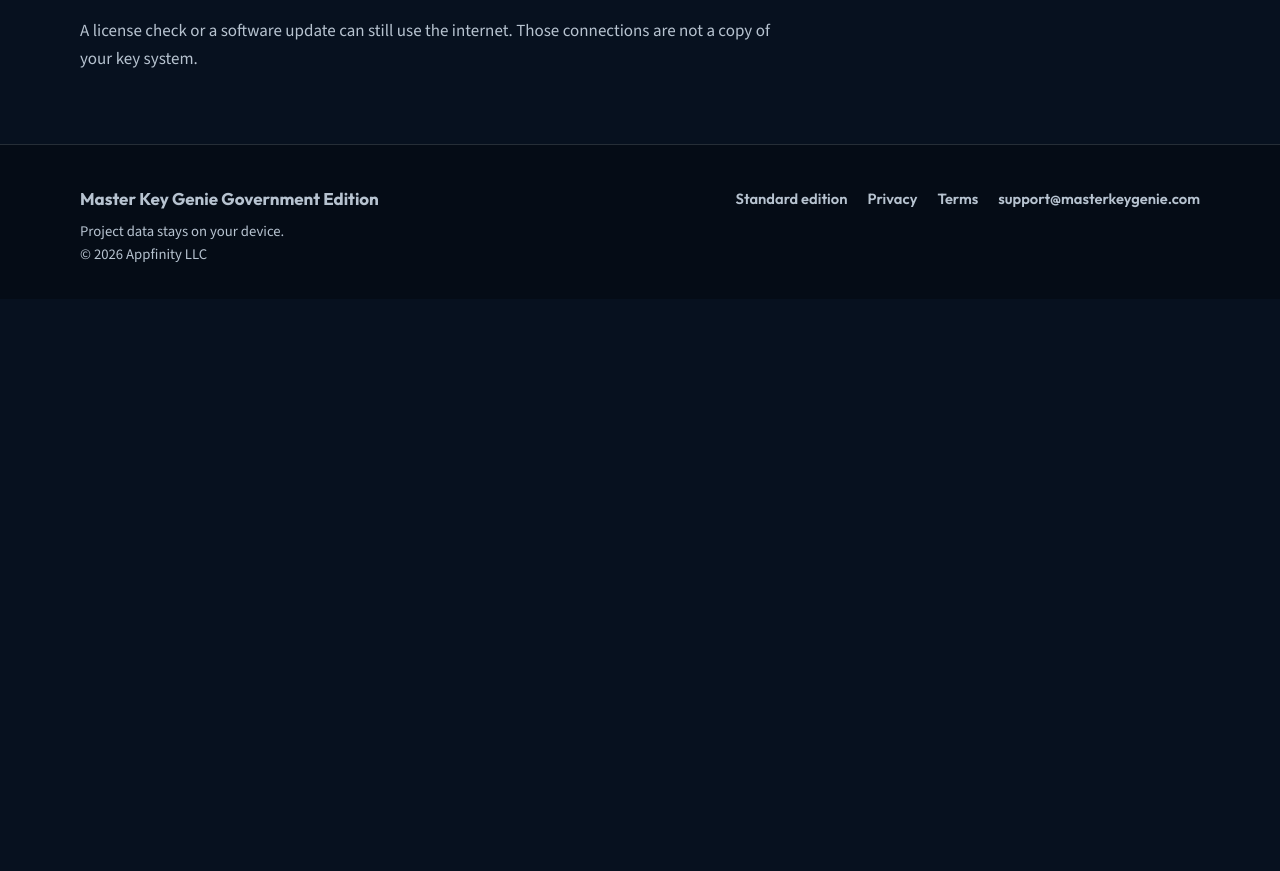
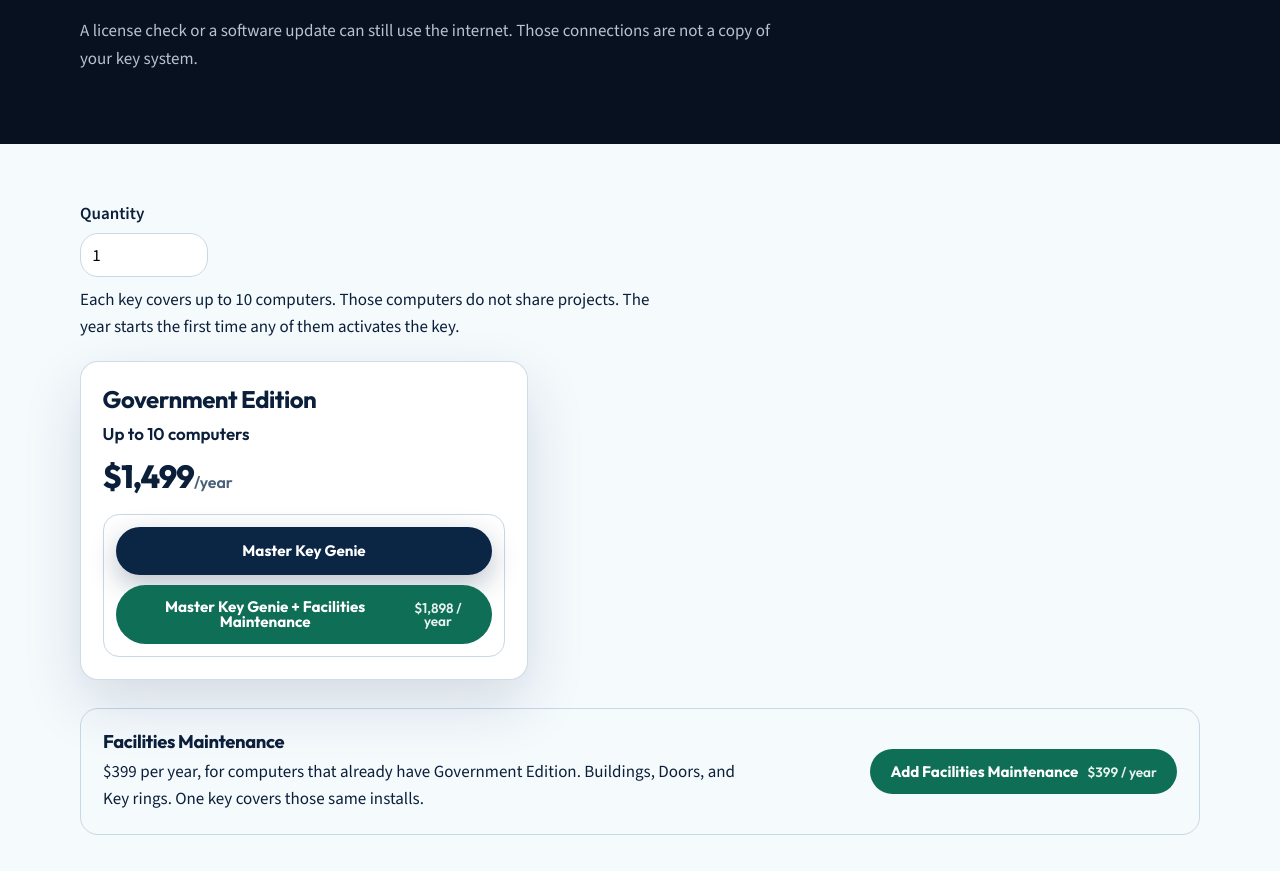
Before and after one commit to jhoarty/MasterKeyGenie, a plain HTML site: page government.html in a window 1280 px wide. Shown: the part 809-1680 px from the top of the page. Before the commit the page ends 1108 px from the top, so only its background shows below. Drawn offline with nearby package versions, Linux system fonts and the light colour scheme.

Commit message:
Sell the Government Edition on its own page.
Co-authored-by: Cursor <cursoragent@cursor.com>

```diff
--- a/css/styles.css
+++ b/css/styles.css
@@ -1989,6 +1989,22 @@ body.gov .btn-silver:hover {
   color: var(--gov-muted);
 }
 
+.gov-checkout {
+  background: var(--surface);
+  color: var(--ink);
+  padding: 3.5rem 0 1rem;
+}
+
+.gov-checkout h2,
+.gov-checkout p,
+.gov-checkout label {
+  color: inherit;
+}
+
+body.gov .gov-checkout .plan-grid {
+  grid-template-columns: minmax(0, 28rem);
+}
+
 body.gov .site-footer {
   background: #050c16;
   border-top-color: rgba(213, 221, 230, 0.16);
--- a/government.html
+++ b/government.html
@@ -6,7 +6,7 @@
     <title>Government Edition &mdash; Master Key Genie</title>
     <meta
       name="description"
-      content="Master Key Genie Government Edition is coming soon. Master key systems design with project data stored exclusively on your device. No cloud storage. No device sync."
+      content="Master Key Genie Government Edition. $1,499 a year for up to 10 computers. Project data stays on the device. Facilities Maintenance is $399 a year."
     />
     <meta
       name="keywords"
@@ -19,7 +19,7 @@
       href="https://fonts.googleapis.com/css2?family=Outfit:wght@500;600;700;800&family=Source+Sans+3:wght@400;500;600;700&display=swap"
       rel="stylesheet"
     />
-    <link rel="stylesheet" href="css/styles.css?v=21" />
+    <link rel="stylesheet" href="css/styles.css?v=23" />
   </head>
   <body class="gov">
     <header class="site-header">
@@ -40,6 +40,7 @@
         </button>
         <ul class="nav-links" id="site-nav">
           <li><a href="government.html" aria-current="page">This edition</a></li>
+          <li><a href="#buy">Pricing</a></li>
           <li><a href="index.html">Standard edition</a></li>
           <li><a href="contact.html">Contact</a></li>
         </ul>
@@ -59,18 +60,14 @@
             />
           </div>
           <div>
-            <p class="gov-kicker">Coming soon</p>
+            <p class="gov-kicker">Local data only</p>
             <h1>Your key systems. Your device. Your control.</h1>
             <p class="gov-statement">
               Master key systems design with project data stored exclusively on
               your device. No cloud storage. No device sync.
             </p>
             <div class="gov-actions">
-              <a
-                class="btn btn-emerald"
-                href="mailto:support@masterkeygenie.com?subject=Government%20Edition"
-                >Ask to be notified</a
-              >
+              <a class="btn btn-emerald" href="#buy">See pricing</a>
               <a class="btn btn-silver" href="index.html">Standard edition</a>
             </div>
           </div>
@@ -109,6 +106,69 @@
           </p>
         </div>
       </section>
+
+      <section class="gov-checkout" id="buy">
+        <div class="container page-plans">
+          <div class="license-qty">
+            <label for="license-quantity">Quantity</label>
+            <input
+              id="license-quantity"
+              type="number"
+              min="1"
+              max="500"
+              value="1"
+              inputmode="numeric"
+            />
+            <p>
+              Each key covers up to 10 computers. Those computers do not share
+              projects. The year starts the first time any of them activates
+              the key.
+            </p>
+          </div>
+          <p class="pricing-status" id="pricing-notice" role="status">
+            Online checkout is not connected yet. You have not been charged.
+            The prices below are the yearly plans.
+          </p>
+          <div class="plan-grid">
+            <article class="plan-card">
+              <h2>Government Edition</h2>
+              <p class="plan-people">Up to 10 computers</p>
+              <p class="plan-price">$1,499<span>/year</span></p>
+              <div class="plan-actions">
+                <button class="btn btn-primary" type="button" data-buy="government">
+                  Master Key Genie
+                </button>
+                <button
+                  class="btn btn-facilities"
+                  type="button"
+                  data-buy="government_facilities"
+                >
+                  Master Key Genie + Facilities Maintenance
+                  <span class="plan-action-price">$1,898 / year</span>
+                </button>
+              </div>
+            </article>
+          </div>
+          <div class="addon-buy" id="facilities">
+            <div>
+              <h2>Facilities Maintenance</h2>
+              <p>
+                $399 per year, for computers that already have Government
+                Edition. Buildings, Doors, and Key rings. One key covers those
+                same installs.
+              </p>
+            </div>
+            <button
+              class="btn btn-facilities"
+              type="button"
+              data-buy="government_facilities_only"
+            >
+              Add Facilities Maintenance
+              <span class="plan-action-price">$399 / year</span>
+            </button>
+          </div>
+        </div>
+      </section>
     </main>
 
     <footer class="site-footer">
@@ -133,7 +193,9 @@
       </div>
     </footer>
 
+    <script src="js/links.js"></script>
     <script src="js/main.js"></script>
+    <script src="js/pricing.js"></script>
     <script>
       document.getElementById("year").textContent = new Date().getFullYear();
     </script>
--- a/js/pricing.js
+++ b/js/pricing.js
@@ -34,15 +34,30 @@
     button.addEventListener("click", () => {
       const kind = button.getAttribute("data-buy") || "";
       const facilitiesOnly = kind === "facilities";
+      const government =
+        kind === "government" ||
+        kind === "government_facilities" ||
+        kind === "government_facilities_only";
       const tier = plans[kind];
       const quantityInput = document.getElementById("license-quantity");
       const quantity = quantityInput ? Number(quantityInput.value) : 1;
-      if (!facilitiesOnly && !tier) return;
+      if (!facilitiesOnly && !government && !tier) return;
       if (!Number.isFinite(quantity) || quantity < 1 || quantity > 500) {
         showStatus("Quantity must be from 1 to 500. You have not been charged.");
         return;
       }
-      const payload = facilitiesOnly
+      const payload = government
+        ? kind === "government_facilities_only"
+          ? {
+              product: "government-facilities",
+              quantity: Math.floor(quantity),
+            }
+          : {
+              product: "government",
+              quantity: Math.floor(quantity),
+              facilities: kind === "government_facilities",
+            }
+        : facilitiesOnly
           ? { product: "facilities", quantity: Math.floor(quantity) }
           : {
               tier,
```
Also changed, not shown: license.html (+7 -0 lines), terms.html (+1 -0 lines). Lines whose indentation alone changed are shown as unchanged.
